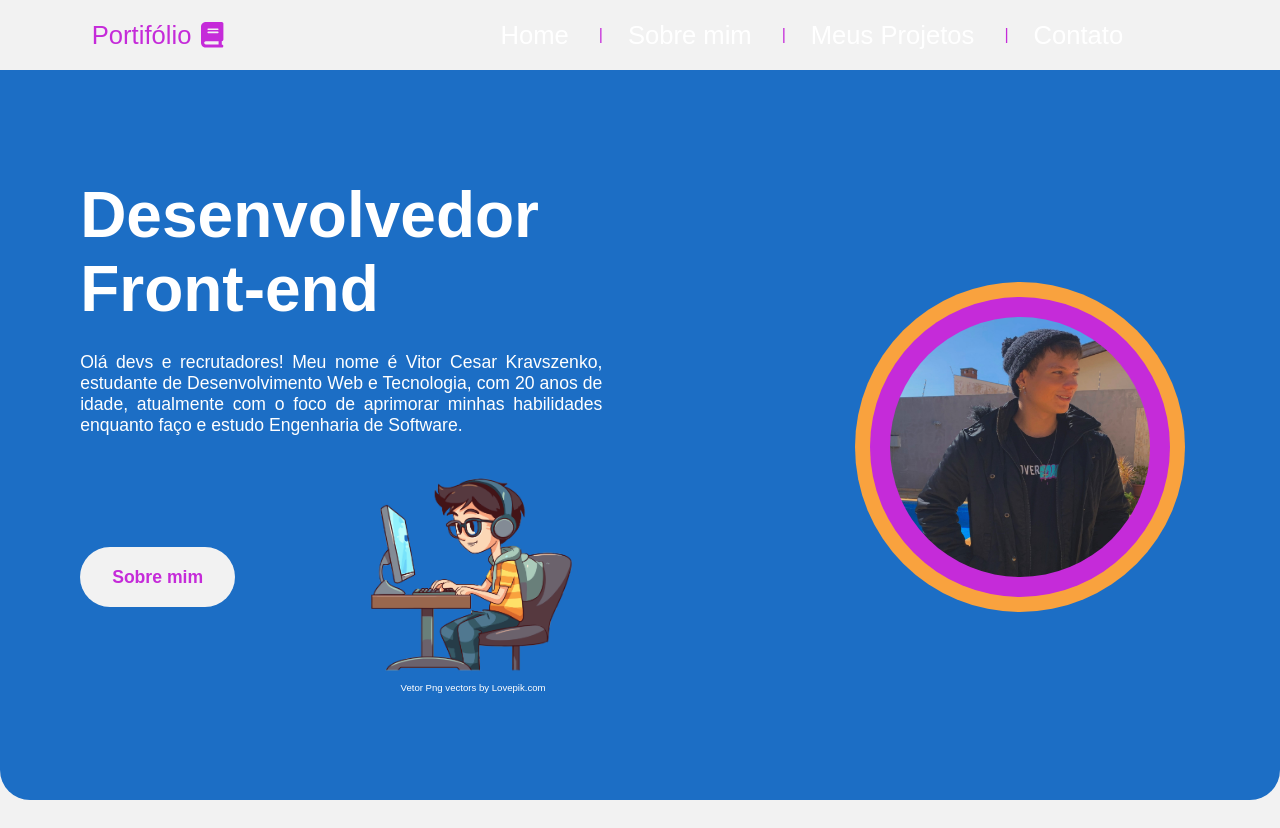
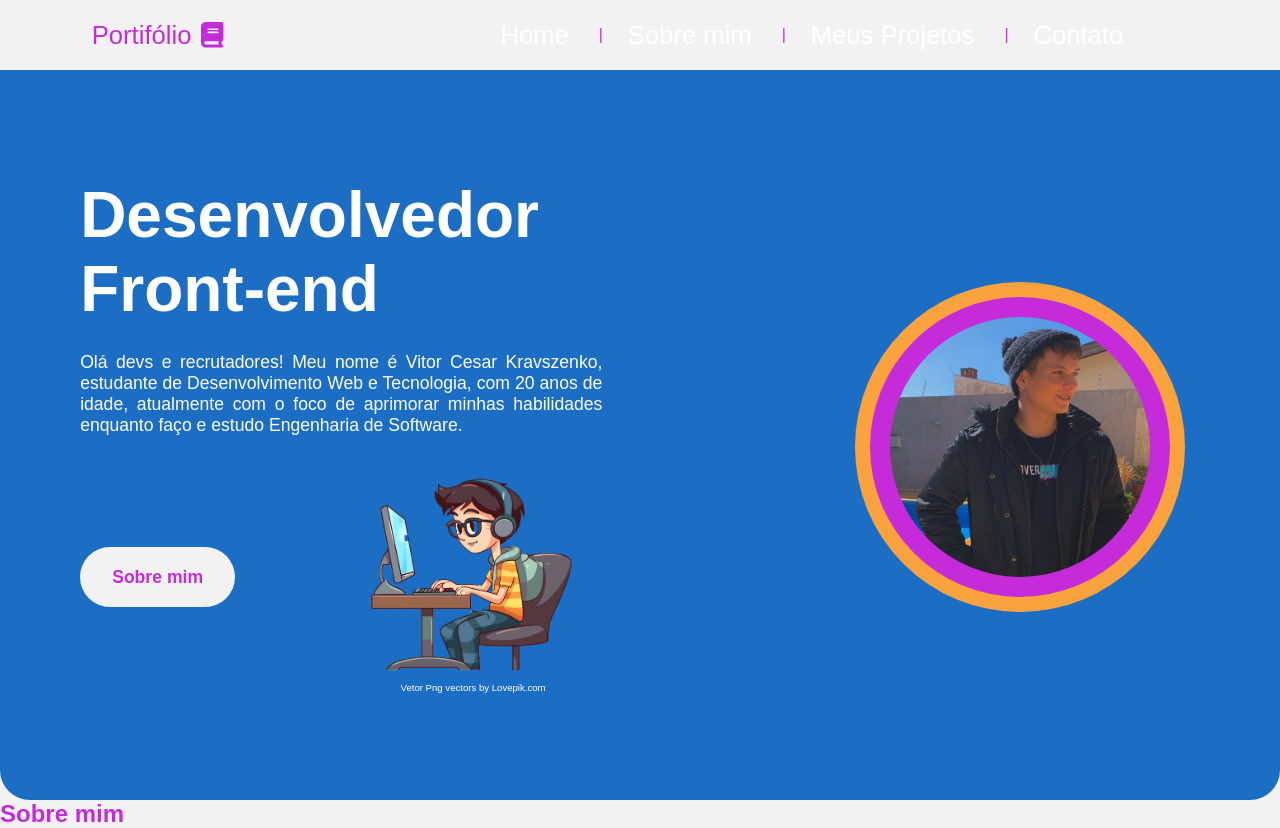
Before and after one commit to vitorkravs/Portfolio, a Next.js app: page / in a window 1280 px wide. Before the commit the page ends 800 px from the top, so only its background shows below. Built offline with nearby package versions, Linux system fonts and the light colour scheme.

Commit message:
feat: criando o componente AboutMe

```diff
--- a/src/app/page.tsx
+++ b/src/app/page.tsx
@@ -1,9 +1,13 @@
+import AboutMe from "@/components/AboutMe/AboutMe";
 import Header from "@/components/Header/Header";
 
 export default function Home() {
   return (
     <>
       <Header />
+      <main>
+        <AboutMe />
+      </main>
     </>
   );
 }
--- /dev/null
+++ b/src/components/AboutMe/AboutMe.tsx
@@ -0,0 +1,11 @@
+import "./styles.scss";
+
+const AboutMe = () => {
+  return (
+    <div id="about-me-container">
+      <h2>Sobre mim</h2>
+    </div>
+  );
+};
+
+export default AboutMe;
--- /dev/null
+++ b/src/components/AboutMe/styles.scss
@@ -0,0 +1 @@
+@import "../../styles/variables.scss";
```
